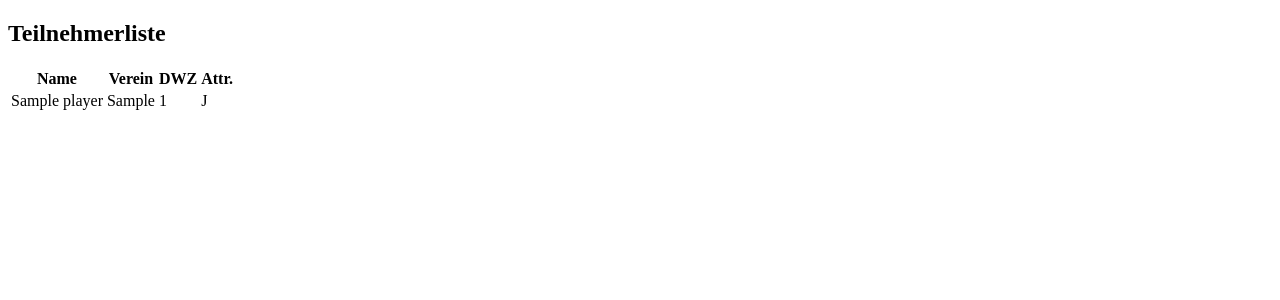
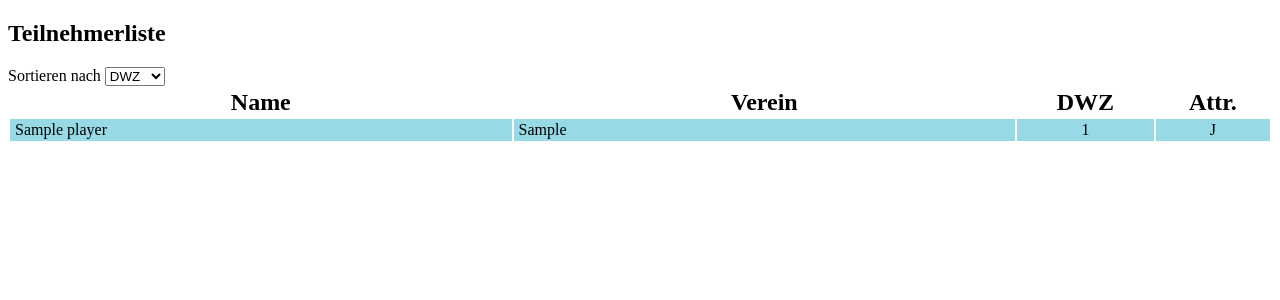
Before and after one commit to Oshgnacknak/SMTL, a Flask app: page / in a window 1280 px wide. Shown: the top 300 px of the page. Run offline with Flask 2, Linux system fonts and the light colour scheme; tables that the repository leaves empty hold one stand-in row (values such as "Sample post").

Commit message:
better table rendering and sorting

```diff
--- a/smtl/models/player.py
+++ b/smtl/models/player.py
@@ -54,14 +54,14 @@ class Player(db.Model):
         return {
             'name': self.name,
             'dwz': self.dwz,
-            'club': self.club,
+            'club': self.club or '-',
             'attr': self.get_attr()
         }
 
     def get_attr(self):
         attr = ''
         if self.gender != Gender.MALE:
-            attr += self.gender.values
+            attr += self.gender.value
         if self.birth_year >= 2001:
             attr += 'J'
         elif self.birth_year < 1960:
--- a/smtl/routes/api.py
+++ b/smtl/routes/api.py
@@ -44,5 +44,5 @@
 @blue_print.route('/get_players')
 @cache.cached(timeout=60*10)
 def get_players():
-    players = Player.query.filter_by(approved=True).all()
+    players = Player.query.filter_by(approved=True).order_by(Player.dwz.desc()).all()
     return jsonify([p.to_dict() for p in players])
--- a/smtl/templates/player_table.html
+++ b/smtl/templates/player_table.html
@@ -1,5 +1,39 @@
 {% extends 'base.html' %}
 {% block content %}
+  <style>
+    #player_table {
+      width: 100%;
+      text-align: center;
+    }
+
+    #player_table th {
+      font-size: 24px;
+    }
+
+    #player_table tr:nth-child(2n) {
+      background: #97d9e5;
+    }
+
+    #player_table td {
+      padding: 2px 5px;
+    }
+
+    #player_table .name, .club {
+      text-align: left;
+      width: 40%;
+    }
+  </style>
+
+  <form id="sort">
+    <label for="key">Sortieren nach</label>
+    <select name="key">
+      <option value="dwz">DWZ</option>
+      <option value="name">Name</option>
+      <option value="club">Verein</option>
+      <option value="attr">Attr.</option>
+    </select>
+  </form>
+
   <table id="player_table">
     <tr>
       <th>Name</th>
@@ -11,35 +45,49 @@
 
   <script>
     const sorter = {
-      dwz: (a, b) => a.dwz - b.dwz,
-      name: (a, b) => a.name < b.name,
-      club: (a, b) => a.club < b.club,
-      attr: (a, b) => a.attr < b.attr
+        name(a, b) {
+          return a.name > b.name;
+        },
+        club(a, b) {
+          return a.club > b.club;
+        },
+        dwz(a, b) {
+          return b.dwz - a.dwz;
+        },
+        attr(a, b) {
+          return a.attr > b.attr;
+        }
     }
 
-    const table = document.getElementById('player_table');
-    let players;
+    class Table {
+      constructor(players) {
+        this.players = players;
+        this.table = document.getElementById('player_table');
+        this.sort = document.getElementById('sort');
+        this.createTrs();
+        this.sort.onchange = () => this.render();
+        this.render();
+      }
 
-    function render() {
-      Array.from(table.querySelectorAll(':scope .data'))
-        .forEach(e => e.remove());
-      players.sort(sorter.dwz);
-      players.forEach(p => {
-        const tr = document.createElement('tr');
-        tr.classList.add("data");
-        ['name', 'club', 'dwz', 'attr'].forEach(k =>
-          tr.innerHTML += `<td>${p[k]}</td>\n`);
-        table.appendChild(tr);
-      });
+      render() {
+        this.players.forEach(p => p.tr.remove());
+        this.players.sort(sorter[this.sort.key.value]);
+        this.players.forEach(p => this.table.appendChild(p.tr));
+      }
+
+      createTrs() {
+        this.players.forEach(p => {
+          p.tr = document.createElement('tr');
+          Object.keys(sorter).forEach(k =>
+            p.tr.innerHTML += `<td class="${k}">${p[k]}</td>\n`);
+        });
+      }
     }
 
     window.addEventListener('DOMContentLoaded', () => {
       fetch('/api/get_players')
         .then(r => r.json())
-        .then(p => {
-          players = p;
-          render();
-        });
+        .then(p => new Table(p));
     });
   </script>
 {% endblock %}
```
